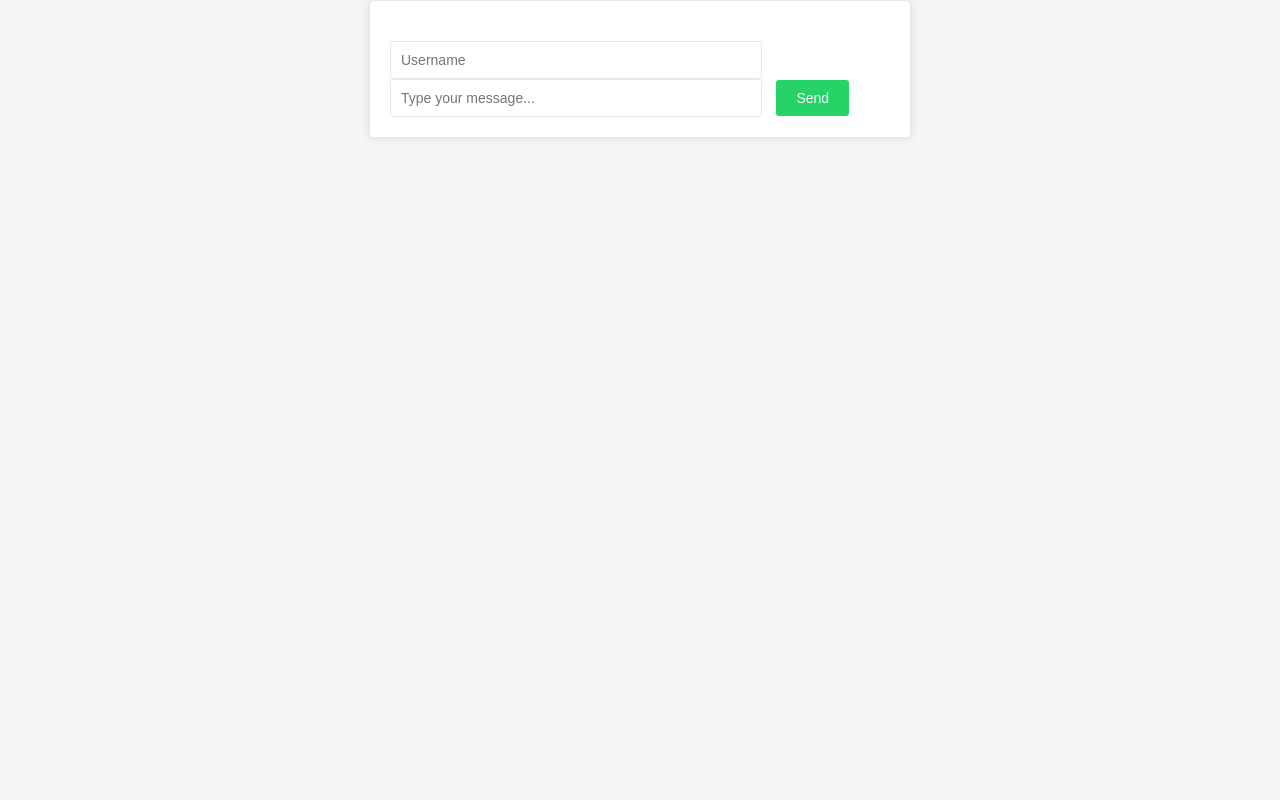
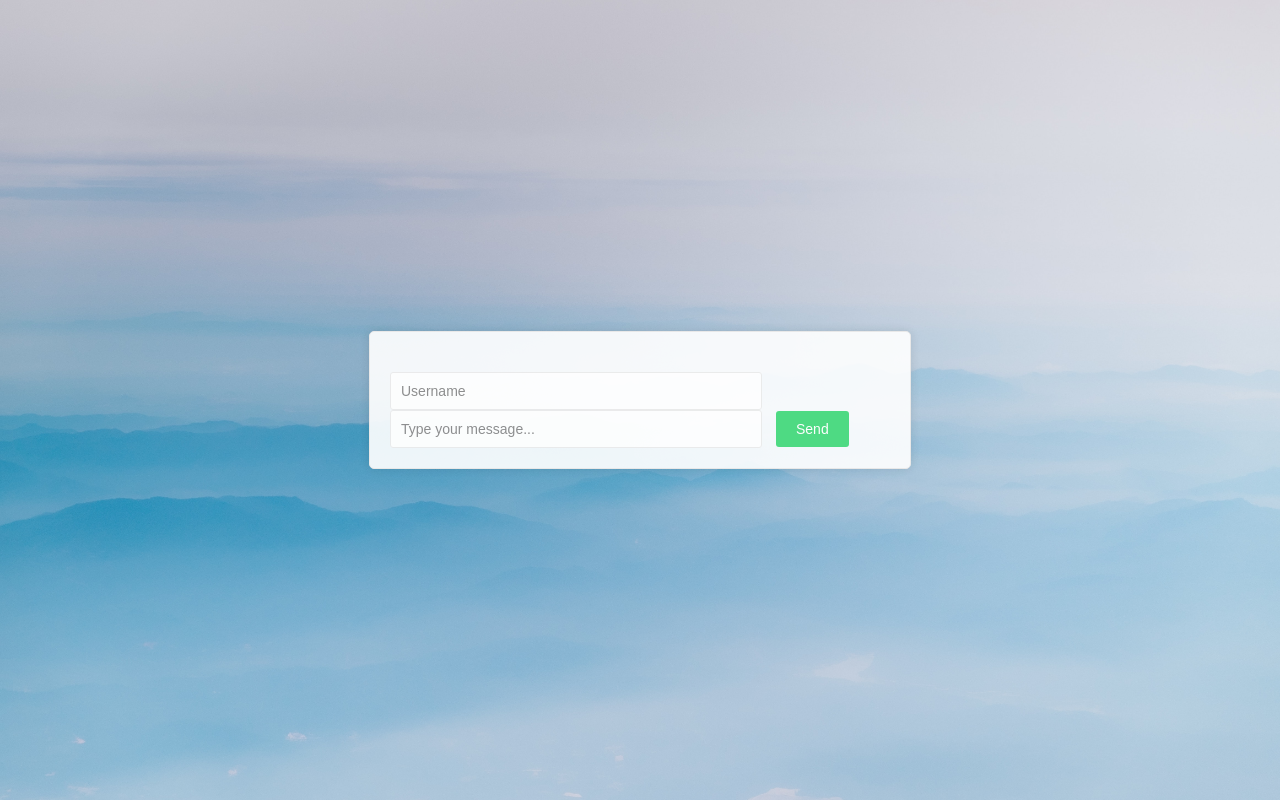
Before and after one commit to saikiranreddy0/simple-chat-app, a website: page public/index.html in a window 1280 px wide. Drawn offline with nearby package versions, Linux system fonts and the light colour scheme; no server answers.

Commit message:
added background image and adjusted chatbox

```diff
--- a/public/index.html
+++ b/public/index.html
@@ -4,17 +4,21 @@
   <title>Socket.IO Chat App</title>
   <style>
     body {
-      font-family: Arial, sans-serif;
+      display: flex;
+      align-items: center;
+      justify-content: center;
+      height: 100vh;
+      background-image: url('mountains.jpg'); /* Add your background image */
+      background-size: cover;
+      background-position: center;
       margin: 0;
       padding: 0;
-      background-color: #f5f5f5;
     }
 
     #container {
       max-width: 500px;
-      margin: 0 auto;
       padding: 20px;
-      background-color: white;
+      background-color: rgba(255, 255, 255, 0.9);
       border: 1px solid #e8e8e8;
       box-shadow: 0 0 10px rgba(0, 0, 0, 0.1);
       border-radius: 5px;
@@ -46,6 +50,7 @@
     li {
       padding: 8px;
       border-bottom: 1px solid #e8e8e8;
+      opacity: 0.9; /* Apply opacity to list items */
     }
 
     input[type="text"] {
@@ -55,6 +60,7 @@
       border-radius: 3px;
       margin-right: 10px;
       font-size: 14px;
+      opacity: 0.8; /* Apply opacity to input fields */
     }
 
     input[type="text"]:focus {
@@ -70,6 +76,7 @@
       border-radius: 3px;
       cursor: pointer;
       font-size: 14px;
+      opacity: 0.8; /* Apply opacity to the button */
     }
 
     button:hover {
```
Also changed, not shown: public/mountains.jpg (added).
